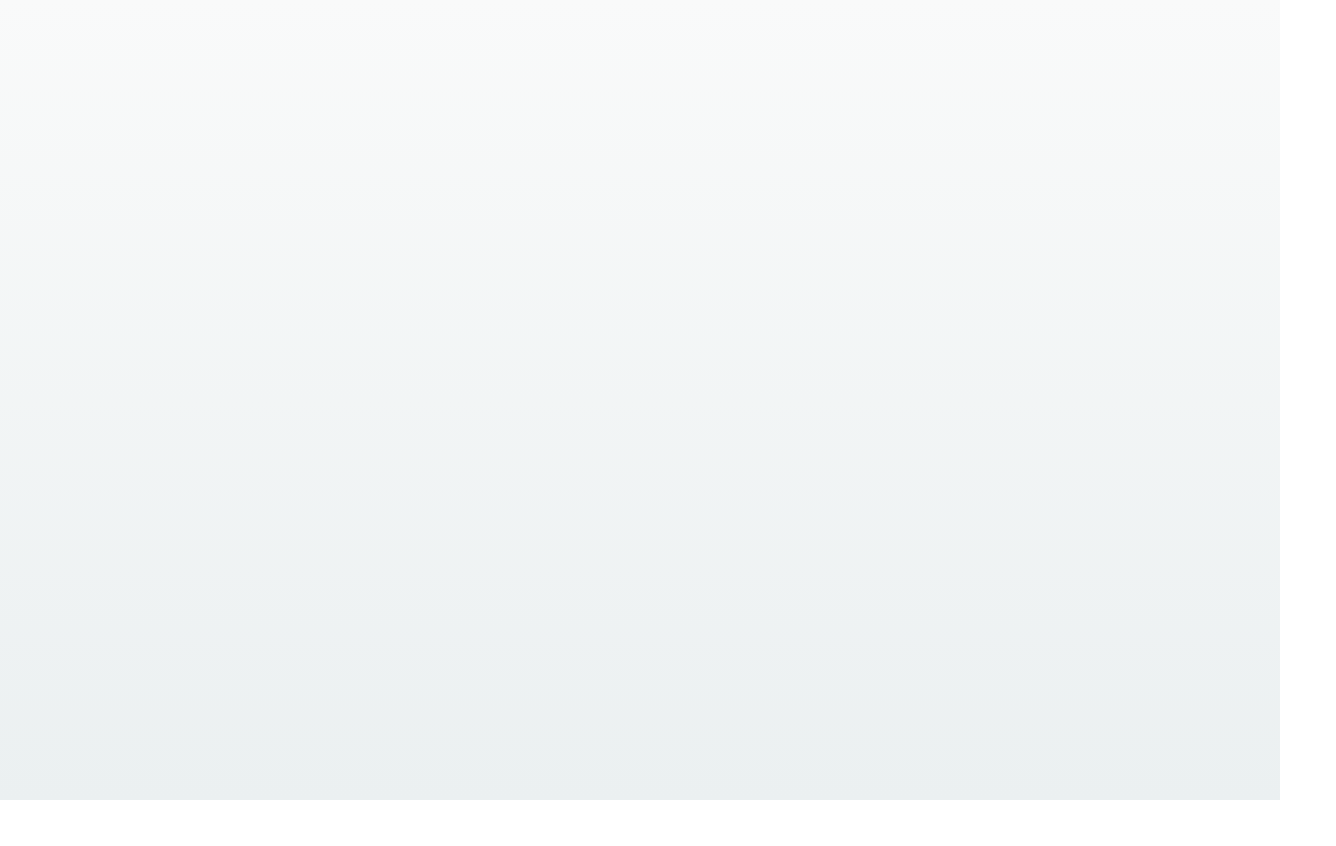
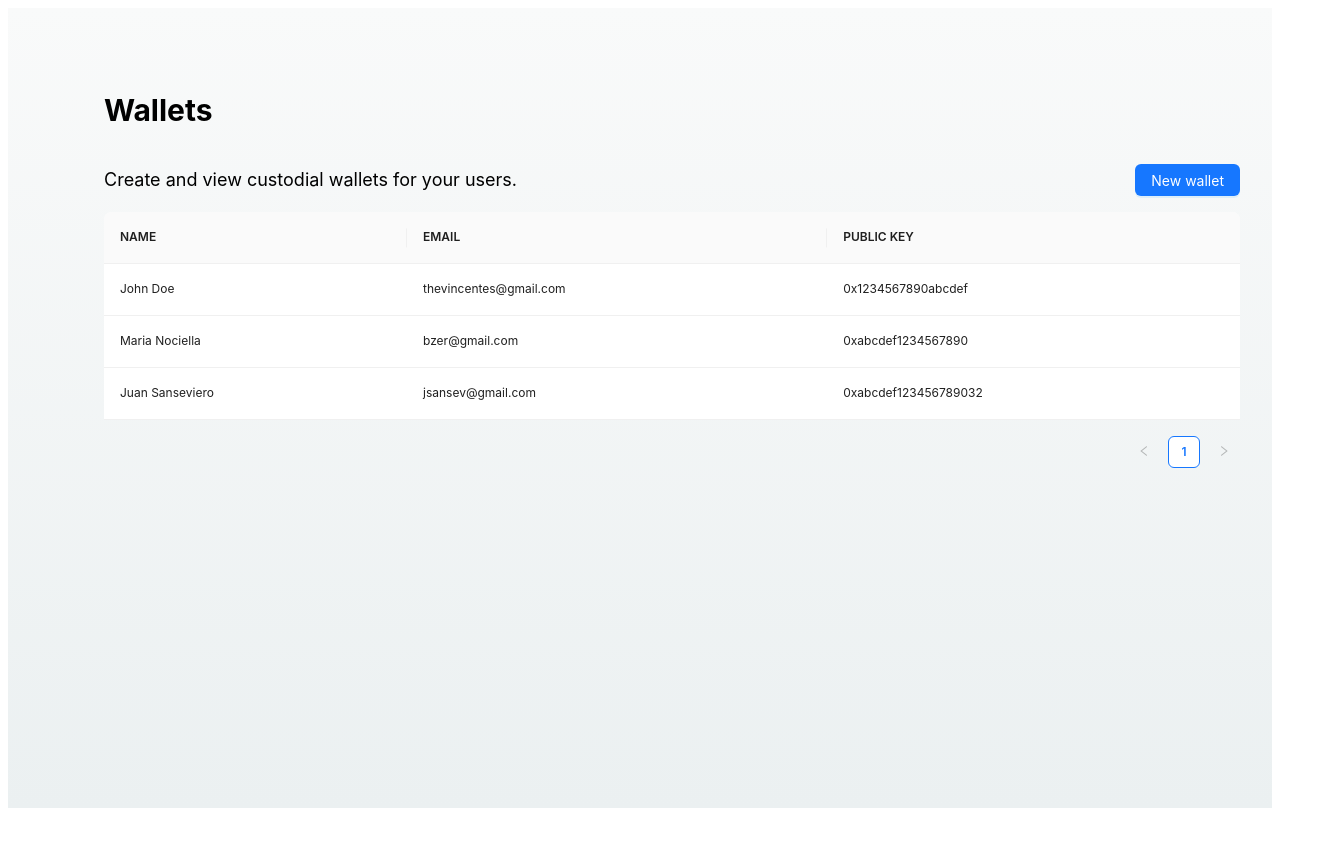
Before and after one commit to keygate-vault/enterprise-mpc, a React (Vite) app in the folder src/iwallet_frontend/: page / in a window 1280 px wide. Before the commit this address had no page. Shown: the top 846 px of the page, 1336 px wide, since content can reach past the window. Before the commit the page ends 800 px from the top, so only its background shows below. Built offline with nearby package versions, Linux system fonts and the light colour scheme.

Commit message:
initial wallet mockup

```diff
--- a/src/iwallet_frontend/src/App.tsx
+++ b/src/iwallet_frontend/src/App.tsx
@@ -1,52 +1,62 @@
-import { useState } from "react";
-import { BrowserRouter, Routes, Route } from 'react-router-dom';
-// import { iwallet_backend } from "declarations/iwallet_backend";
-import { SignIn } from './components/Forms/SignIn/Index'
+import { BrowserRouter, Routes, Route } from "react-router-dom";
+import { iwallet_backend } from "../../declarations/iwallet_backend";
+import { SignIn } from "./components/Forms/SignIn/Index";
 import { SignUp } from "./components/Forms/SignUp/Index";
+import Dashboard from "./pages/Dashboard";
+import { ConfigProvider } from "antd";
 
 function App() {
-  const [registrationMessage, setRegistrationMessage] = useState("");
-  const [lookupResult, setLookupResult] = useState("");
+  const onSignIn = (values: any) => {
+    console.log("onSignIn", values);
+  };
 
-  // async function handleRegister(event) {
-  //   event.preventDefault();
-  //   const email = event.target.elements.email.value;
-  //   const name = event.target.elements.name.value;
-  //   const message = await iwallet_backend.register(email, name);
-  //   setRegistrationMessage(message);
-  //   return false;
-  // }
-  //
-  // async function handleLookup(event) {
-  //   event.preventDefault();
-  //   const email = event.target.elements.lookupEmail.value;
-  //   const result = await iwallet_backend.lookup(email);
-  //   if (result.ok) {
-  //     setLookupResult(`Name: ${result.ok}`);
-  //   } else {
-  //     setLookupResult(`Error: ${result.err}`);
-  //   }
-  //   return false;
-  // }
-
-  const onSignIn = (values: any) => {
-    console.log('onSignIn', values)
-  }
-
-  const onSignUp = (values: any) => {
-    console.log('onSignUp', values)
-  }
+  const onSignUp = async (values: any) => {
+    console.log("onSignUp", values);
+    const result = await iwallet_backend.register(values.email, values.name);
+    console.log("onSignUp result", result);
+  };
 
   return (
     <BrowserRouter>
-      <main className="flex justify-center items-center h-[100vh] bg-gradient-to-b from-[#F9FAFA] to-[#EBF0F1]">
-        <div className="w-full max-w-md px-8">
-          <Routes>
-            <Route path="/sign-in" element={<SignIn onSignIn={onSignIn} />} />
-            <Route path="/sign-up" element={<SignUp onSignUp={onSignUp} />} />
-          </Routes>
-        </div>
-      </main>
+      <ConfigProvider
+        theme={{
+          token: {
+            fontFamily: "Inter, sans-serif",
+          },
+          components: {
+            Table: {
+              fontSize: 12,
+            },
+          },
+        }}
+      >
+        <main
+          className="h-[100vh] bg-gradient-to-b from-[#F9FAFA] to-[#EBF0F1]"
+          style={{ fontFamily: "Inter, sans-serif" }}
+        >
+          <div className="w-full px-8 h-full">
+            <Routes>
+              <Route
+                path="/sign-in"
+                element={
+                  <div className="flex items-center justify-center h-full">
+                    <SignIn onSignIn={onSignIn} />
+                  </div>
+                }
+              />
+              <Route
+                path="/sign-up"
+                element={
+                  <div className="flex items-center justify-center h-full">
+                    <SignUp onSignUp={onSignUp} />
+                  </div>
+                }
+              />
+              <Route path="/" element={<Dashboard />} />
+            </Routes>
+          </div>
+        </main>
+      </ConfigProvider>
     </BrowserRouter>
   );
 }
--- a/src/iwallet_frontend/src/components/Forms/SignIn/Index.tsx
+++ b/src/iwallet_frontend/src/components/Forms/SignIn/Index.tsx
@@ -11,6 +11,7 @@ const SignIn = ({ onSignIn }: SignInProps) => {
       initialValues={{ remember: true }}
       onFinish={onSignIn}
       title="Sign in"
+      className="w-[400px]"
     >
       <div className="font-semibold mb-5 w-full text-center">Sign in</div>
       <Form.Item
@@ -18,7 +19,7 @@ const SignIn = ({ onSignIn }: SignInProps) => {
         rules={[
           {
             required: true,
-            message: "Please input your Email!",
+            message: "Email is required.",
             type: "email",
           },
         ]}
--- a/src/iwallet_frontend/src/components/Forms/SignUp/Index.tsx
+++ b/src/iwallet_frontend/src/components/Forms/SignUp/Index.tsx
@@ -1,4 +1,4 @@
-import { LockOutlined, MailOutlined } from "@ant-design/icons";
+import { LockOutlined, MailOutlined, UserOutlined } from "@ant-design/icons";
 import { Button, Form, Input } from "antd";
 import { Link } from "react-router-dom";
 import Password from "antd/es/input/Password";
@@ -12,6 +12,7 @@ const SignUp = ({ onSignUp }: SignUpProps) => {
       initialValues={{ remember: true }}
       onFinish={onSignUp}
       title="Sign up"
+      className="w-[400px]"
     >
       <div className="font-semibold mb-5 w-full text-center">Sign up</div>
       <Form.Item
@@ -19,18 +20,42 @@ const SignUp = ({ onSignUp }: SignUpProps) => {
         rules={[
           {
             required: true,
-            message: "Please input your Email!",
+            message: "Email is required.",
             type: "email",
           },
         ]}
       >
-        <Input prefix={<MailOutlined />} placeholder="Email" />
+        <Input
+          className="p-2"
+          prefix={<MailOutlined className="pr-2" />}
+          placeholder="Email"
+        />
+      </Form.Item>
+      <Form.Item
+        name="name"
+        rules={[
+          {
+            required: true,
+            message: "Name is required.",
+            type: "string",
+          },
+        ]}
+      >
+        <Input
+          className="p-2"
+          prefix={<UserOutlined className="pr-2" />}
+          placeholder="Name"
+        />
       </Form.Item>
       <Form.Item
         name="password"
-        rules={[{ required: true, message: "Please input your Password!" }]}
+        rules={[{ required: true, message: "Password is required." }]}
       >
-        <Password prefix={<LockOutlined />} placeholder="Password" />
+        <Password
+          className="p-2"
+          prefix={<LockOutlined className="pr-2" />}
+          placeholder="Password"
+        />
       </Form.Item>
       <Form.Item
         name="confirm"
@@ -39,7 +64,7 @@ const SignUp = ({ onSignUp }: SignUpProps) => {
         rules={[
           {
             required: true,
-            message: "Please confirm your password!",
+            message: "Please confirm your password.",
           },
           ({ getFieldValue }) => ({
             validator(_, value) {
@@ -47,16 +72,17 @@ const SignUp = ({ onSignUp }: SignUpProps) => {
                 return Promise.resolve();
               }
               return Promise.reject(
-                new Error("The new password that you entered do not match!")
+                new Error("Password confirmation does not match.")
               );
             },
           }),
         ]}
       >
         <Input
-          prefix={<LockOutlined />}
+          className="p-2"
+          prefix={<LockOutlined className="pr-2" />}
           type="password"
-          placeholder="Confirm Password"
+          placeholder="Confirm password"
         />
       </Form.Item>
       <Form.Item>
--- /dev/null
+++ b/src/iwallet_frontend/src/pages/Dashboard/index.tsx
@@ -0,0 +1,63 @@
+import { Button } from "antd";
+import Table, { ColumnProps } from "antd/es/table";
+
+type User = {
+  name: string;
+  email: string;
+  publicKey: string;
+};
+
+const dataSource = [
+  {
+    name: "John Doe",
+    email: "thevincentes@gmail.com",
+    publicKey: "0x1234567890abcdef",
+  },
+  {
+    name: "Maria Nociella",
+    email: "bzer@gmail.com",
+    publicKey: "0xabcdef1234567890",
+  },
+  {
+    name: "Juan Sanseviero",
+    email: "jsansev@gmail.com",
+    publicKey: "0xabcdef123456789032",
+  },
+];
+
+const columns: ColumnProps<User>[] = [
+  {
+    title: "NAME",
+    dataIndex: "name",
+    key: "name",
+  },
+  {
+    title: "EMAIL",
+    dataIndex: "email",
+    key: "email",
+  },
+  {
+    title: "PUBLIC KEY",
+    dataIndex: "publicKey",
+    key: "publicKey",
+  },
+];
+
+const Dashboard = () => {
+  return (
+    <main className="flex min-h-screen flex-col items-left p-16">
+      <h1 className="text-3xl font-bold">Wallets</h1>
+      <div className="flex flex-row justify-between">
+        <p className="text-lg">
+          Create and view custodial wallets for your users.
+        </p>
+        <Button type="primary" className="mt-4">
+          New wallet
+        </Button>
+      </div>
+      <Table dataSource={dataSource} columns={columns} />
+    </main>
+  );
+};
+
+export default Dashboard;
--- a/src/iwallet_frontend/tailwind.config.js
+++ b/src/iwallet_frontend/tailwind.config.js
@@ -5,4 +5,7 @@ export default {
     extend: {},
   },
   plugins: [],
+  corePlugins: {
+    preflight: false, // fix antd & tailwind conflicts
+  },
 };
```
